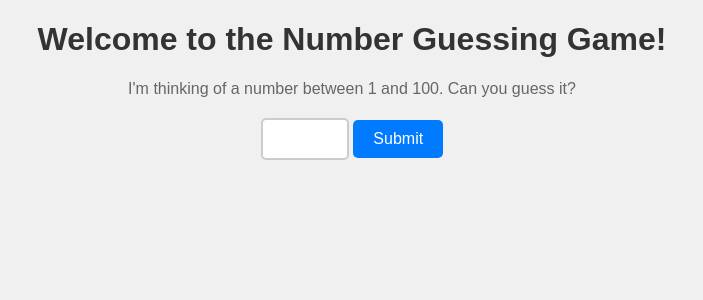
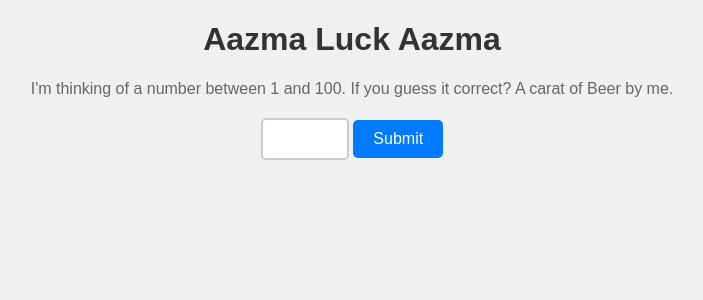
Before and after one commit to cranky420/stonedpirate.github.io, a Flask app: page / in a window 1280 px wide. Shown: the top 300 px of the page, without its empty margins (288-991 px from the left). Run offline with Flask 3, Linux system fonts and the light colour scheme.

Commit message:
modified index.html

```diff
--- a/templates/index.html
+++ b/templates/index.html
@@ -41,8 +41,8 @@
     </style>
 </head>
 <body>
-    <h1>Welcome to the Number Guessing Game!</h1>
-    <p>I'm thinking of a number between 1 and 100. Can you guess it?</p>
+    <h1>Aazma Luck Aazma</h1>
+    <p>I'm thinking of a number between 1 and 100. If you guess it correct? A carat of Beer by me.</p>
     <form action="/play" method="post">
         <input type="number" name="guess" min="1" max="100">
         <button type="submit">Submit</button>
```
